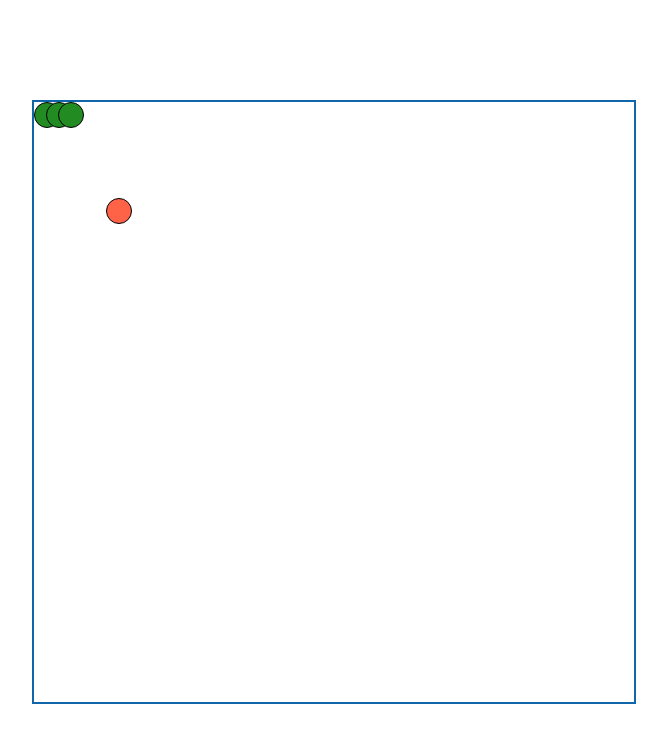
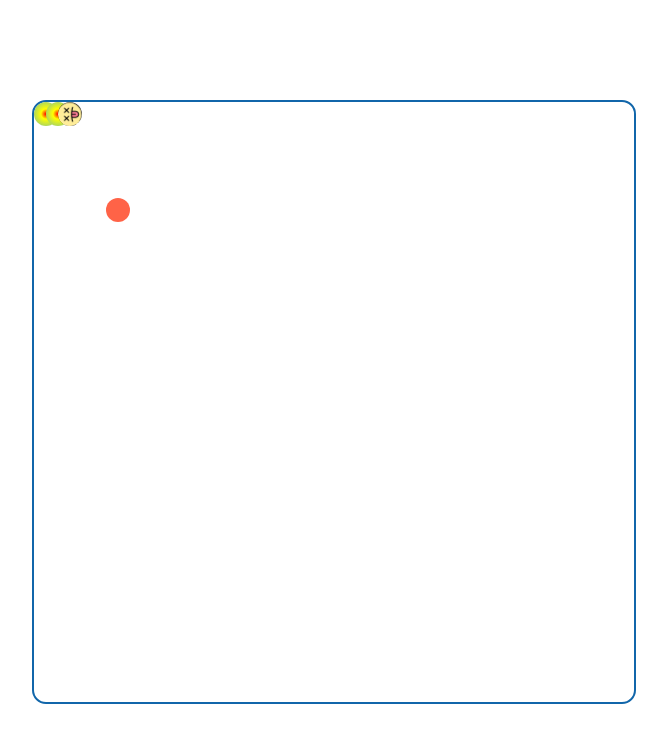
Before and after one commit to Rrroman/react-game, a React app in the folder snake-react-game/: page / in a window 1280 px wide. Shown: the whole page, without its empty margins (306-973 px from the left). Built offline with nearby package versions, Linux system fonts and the light colour scheme.

Commit message:
feat: add snake head and dead head svg, turning head functionality

```diff
--- a/snake-react-game/package.json
+++ b/snake-react-game/package.json
@@ -11,6 +11,7 @@
     "react-scripts": "4.0.3",
     "web-vitals": "1.1.0"
   },
+  "homepage": "https://Rrroman.github.io/testing/snake/",
   "scripts": {
     "start": "react-scripts start",
     "build": "react-scripts build",
--- a/snake-react-game/src/components/Fruit/Fruit.module.css
+++ b/snake-react-game/src/components/Fruit/Fruit.module.css
@@ -3,7 +3,6 @@
   width: 4%;
   height: 4%;
   background-color: tomato;
-  border: 1px solid #000000;
   border-radius: 50%;
   z-index: 10;
 }
--- a/snake-react-game/src/components/Snake/Snake.js
+++ b/snake-react-game/src/components/Snake/Snake.js
@@ -1,15 +1,33 @@
 import React from 'react';
 import classes from './Snake.module.css';
+import constants from '../../constants/constants';
 
 const Snake = (props) => {
   return (
     <div>
-      {props.snakePosition.map((snakePiece, index) => {
+      {props.snakePosition.map((snakePiece, index, arr) => {
         const StartPositionStyles = {
           left: `${snakePiece[0]}%`,
           top: `${snakePiece[1]}%`,
+          transform: `${
+            props.direction === constants.LEFT
+              ? 'rotate(90deg)'
+              : props.direction === constants.TOP
+              ? 'rotate(180deg)'
+              : props.direction === constants.RIGHT
+              ? 'rotate(270deg)'
+              : 'rotate(0deg)'
+          }`,
         };
-        return (
+        return index === arr.length - 1 ? (
+          <div
+            key={index}
+            className={`${classes.snake__piece} ${classes.snake__head} ${
+              props.gameOver ? classes.snake__head_dead : ''
+            }`}
+            style={StartPositionStyles}
+          ></div>
+        ) : (
           <div
             key={index}
             className={classes.snake__piece}
--- a/snake-react-game/src/components/Snake/Snake.module.css
+++ b/snake-react-game/src/components/Snake/Snake.module.css
@@ -2,8 +2,19 @@
   position: absolute;
   width: 4%;
   height: 4%;
-  background-color: forestgreen;
-  border: 1px solid black;
+  background: radial-gradient(circle 50px, red, yellow 10%, #1e90ff 50%, beige);
+  /* border: 1px solid black; */
   border-radius: 50%;
   z-index: 20;
 }
+
+.snake__head {
+  background-color: transparent;
+  background-image: url('../../assets/tongue-out.svg');
+  background-size: 110%;
+  background-position: center;
+}
+
+.snake__head_dead {
+  background-image: url('../../assets/dead.svg');
+}
--- a/snake-react-game/src/containers/App.js
+++ b/snake-react-game/src/containers/App.js
@@ -24,6 +24,13 @@ class App extends Component {
     this.checkSnakeBiteItSelf();
     this.checkEatFruit();
   }
+
+  // componentWillUnmount() {
+  //   // fix Warning: Can't perform a React state update on an unmounted component
+  //   this.setState = (state, callback) => {
+  //     return;
+  //   };
+  // }
 
   keydownHandler(event) {
     switch (event.keyCode) {
@@ -207,7 +214,11 @@ class App extends Component {
     return (
       <div className={classes.app}>
         <div className={classes.app__field}>
-          <Snake snakePosition={this.state.snakePosition} />
+          <Snake
+            snakePosition={this.state.snakePosition}
+            direction={this.state.direction}
+            gameOver={this.state.gameOver}
+          />
           <Fruit fruitPosition={this.state.fruitPosition} />
         </div>
       </div>
--- a/snake-react-game/src/containers/App.module.css
+++ b/snake-react-game/src/containers/App.module.css
@@ -4,4 +4,5 @@
   height: 600px;
   margin: 100px auto;
   border: 2px solid #1166aa;
+  border-radius: 14px;
 }
```
Also changed, not shown: snake-react-game/src/assets/dead.svg (added), snake-react-game/src/assets/tongue-out.svg (added).
